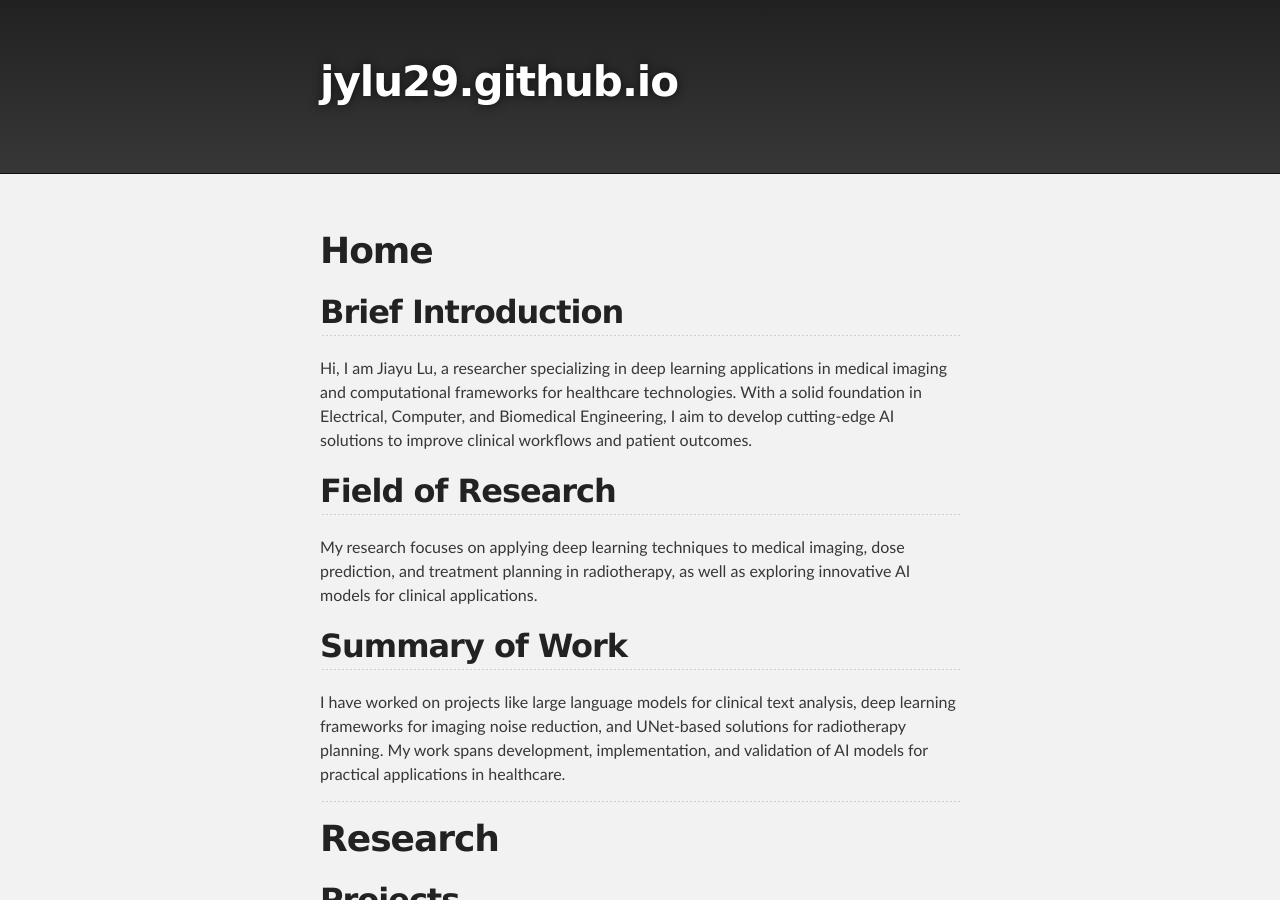
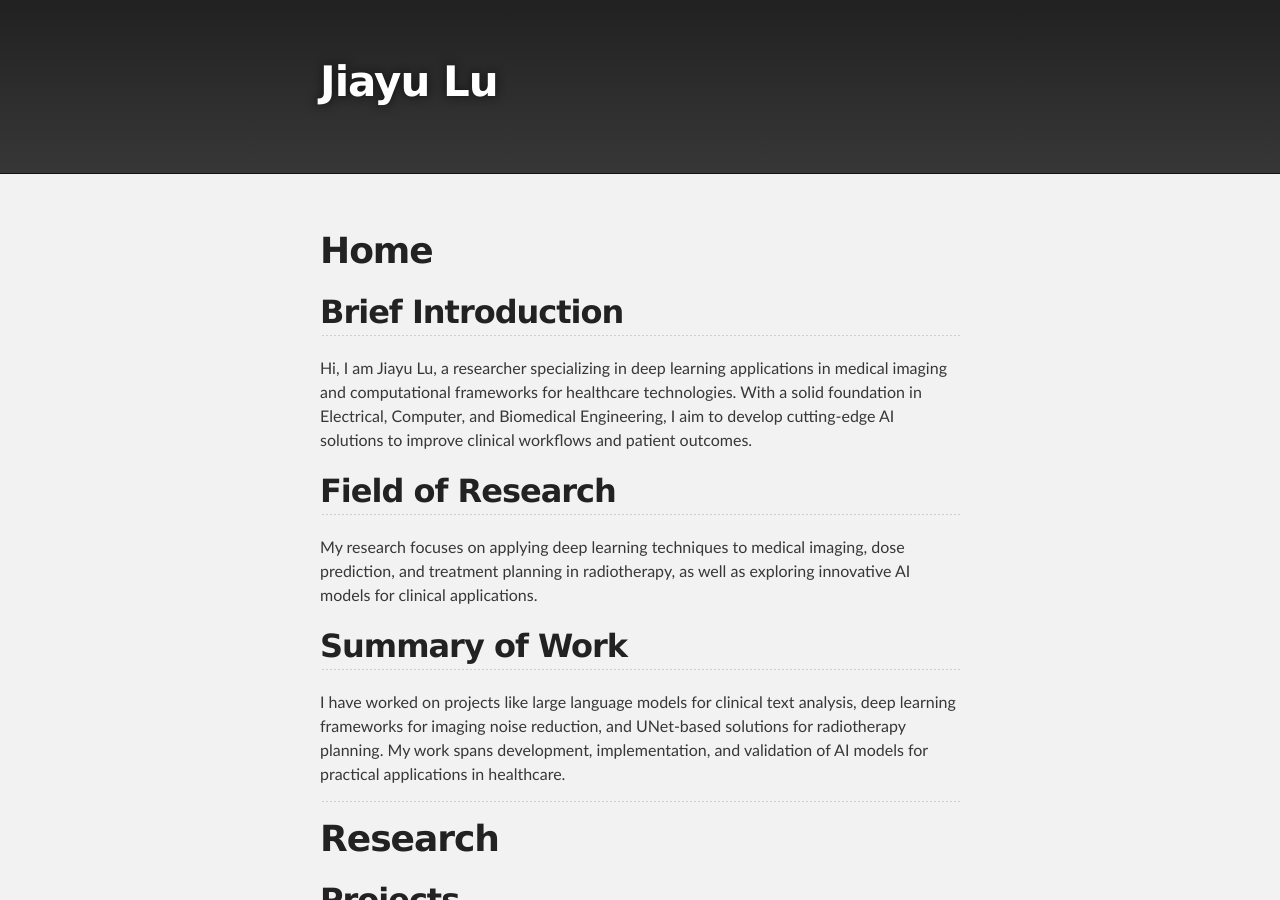
Before and after one commit to jylu29/jylu29.github.io, a Jekyll site: the page built from index.md, in a window 1280 px wide and 900 px high. Built offline with Jekyll 4.4.1, drawn with Linux system fonts in a browser that asks for light colours; the repository's description, which GitHub fills in, is left out.

Commit message:
Update default.html

```diff
--- a/_layouts/default.html
+++ b/_layouts/default.html
@@ -20,7 +20,7 @@
             <a id="forkme_banner" href="{{ site.github.repository_url }}">View on GitHub</a>
           {% endif %}
 
-          <h1 id="project_title">{{ site.title | default: site.github.repository_name }}</h1>
+          <h1 id="project_title">Jiayu Lu</h1>
           <h2 id="project_tagline">{{ site.description | default: site.github.project_tagline }}</h2>
 
           {% if site.show_downloads %}
```
